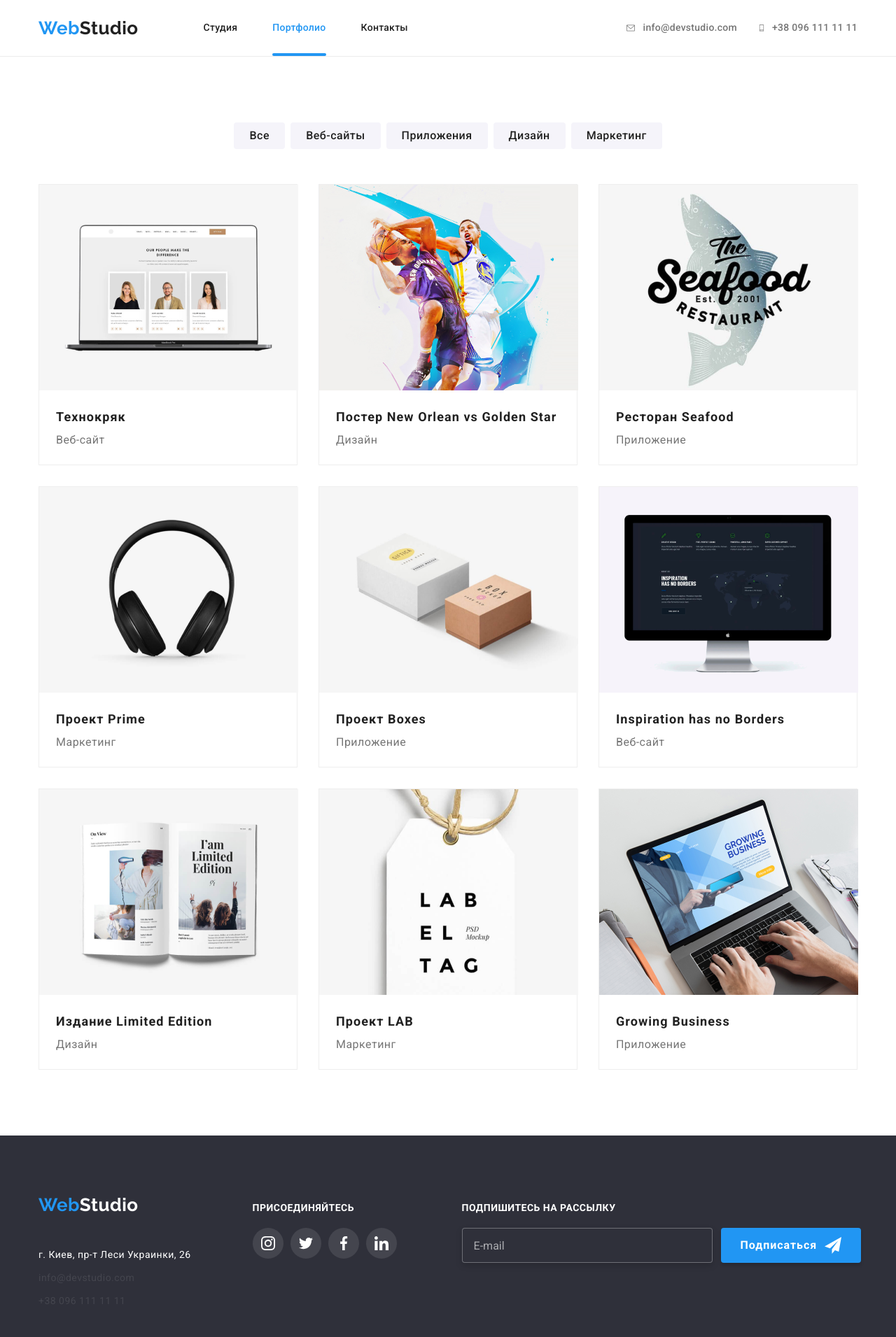
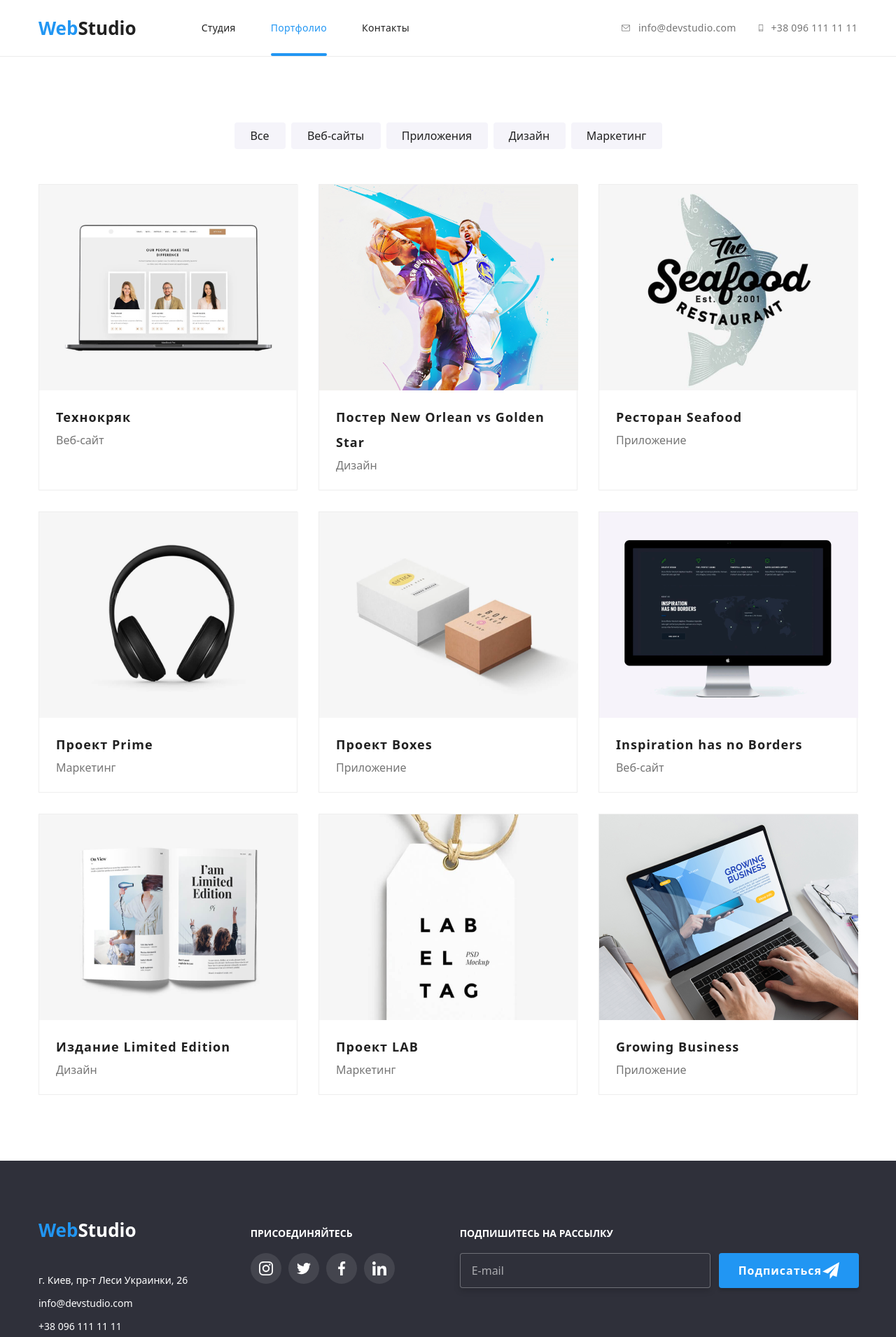
Before and after one commit to OlexandraTsys/goit-markup-hw-07, a plain HTML site: page portfolio.html in a window 1280 px wide. Shown: the top 1911 px of the page at 70% size. Drawn offline with nearby package versions, Linux system fonts and the light colour scheme.

Commit message:
внесены правки в файлы scss

```diff
--- a/sass/components/_footer.scss
+++ b/sass/components/_footer.scss
@@ -51,7 +51,7 @@
 }
 
 .address.list .link {
-  color: var(--footer-link-color);
+  color: var(--white);
 }
 
 .transition {
--- a/sass/components/_header-page.scss
+++ b/sass/components/_header-page.scss
@@ -14,7 +14,7 @@
   padding-top: 24px;
   padding-bottom: 24px;
 
-  font-family: Raleway, sans-serif;
+  font-family: var($secondary-font);
   font-weight: 700;
   font-size: 26px;
   line-height: 1.19;
@@ -45,7 +45,7 @@
   padding-bottom: 32px;
 
   color: var(--main-text-color);
-  transition: color color var(--timing-fn);
+  transition: color var(--timing-fn);
 }
 .site-nav .link:hover,
 .site-nav .link:focus {
--- a/sass/components/_hero.scss
+++ b/sass/components/_hero.scss
@@ -43,7 +43,7 @@
   color: var(--white);
   background-color: var(--accent-text);
 
-  font-family: Roboto, sans-serif;
+  font-family: var($main-font);
   font-weight: 700;
   font-size: 16px;
   line-height: 1.88;
--- a/sass/components/_portfolio.scss
+++ b/sass/components/_portfolio.scss
@@ -20,11 +20,11 @@
     border: 0 solid transparent;
     padding: 6px 22px;
 
-    font-family: Roboto;
+    font-family: var($main-font);
     font-weight: 500;
     font-size: 16px;
     line-height: 1.63;
-    letter-spacing: 0.03em;
+    letter-spacing: var($main-letter-spacing);
     transition: background-color var(--timing-fn);
   }
 
--- a/sass/main.scss
+++ b/sass/main.scss
@@ -1,3 +1,5 @@
+@import "./utils/variables";
+@import "./utils/visually-hidden";
 @import "./components/header-page";
 @import "./components/hero";
 @import "./components/priority";
@@ -9,5 +11,3 @@
 @import "./components/modal";
 @import "./utils/modal-form-btn";
 @import "./utils/general";
-@import "./utils/root";
-@import "./utils/visually-hidden";
--- a/sass/portfolio.scss
+++ b/sass/portfolio.scss
@@ -1,8 +1,8 @@
+@import "./utils/variables";
+@import "./utils/visually-hidden";
 @import "./components/header-page";
 @import "./components/social-list";
 @import "./components/footer";
 @import "./utils/modal-form-btn";
 @import "./components/portfolio";
 @import "./utils/general";
-@import "./utils/root";
-@import "./utils/visually-hidden";
--- a/sass/utils/_general.scss
+++ b/sass/utils/_general.scss
@@ -2,8 +2,8 @@ body {
     background-color: var(--background-priority-section);
     color: var(--main-text-color);
 
-    font-family: Roboto, sans-serif;
-    letter-spacing: 0.03em;
+    font-family: var($main-font);
+    letter-spacing: var($main-letter-spacing);
   }
 
   .list {
--- a/sass/utils/_modal-form-btn.scss
+++ b/sass/utils/_modal-form-btn.scss
@@ -8,7 +8,7 @@
     color: var(--white);
     background-color: var(--accent-text);
 
-    font-family: Roboto, sans-serif;
+    font-family: var($main-font);
     font-weight: 700;
     font-size: 16px;
     line-height: 1.88;
--- a/sass/utils/_root.scss
+++ b/sass/utils/_variables.scss
@@ -18,3 +18,7 @@
     --footer-link-color: rgb(255, 255, 255, 0.1);
     --timing-fn: 250ms cubic-bezier(0.4, 0, 0.2, 1);
   }
+
+  $main-font: Roboto, sans-serif;
+  $secondary-font: Raleway;
+  $main-letter-spacing: 0.03em;
```
Also changed, not shown: css/styles.css (deleted, +0 -33 lines), css/main.css, css/main.min.css, css/portfolio.css, css/portfolio.min.css, 4 other files.
